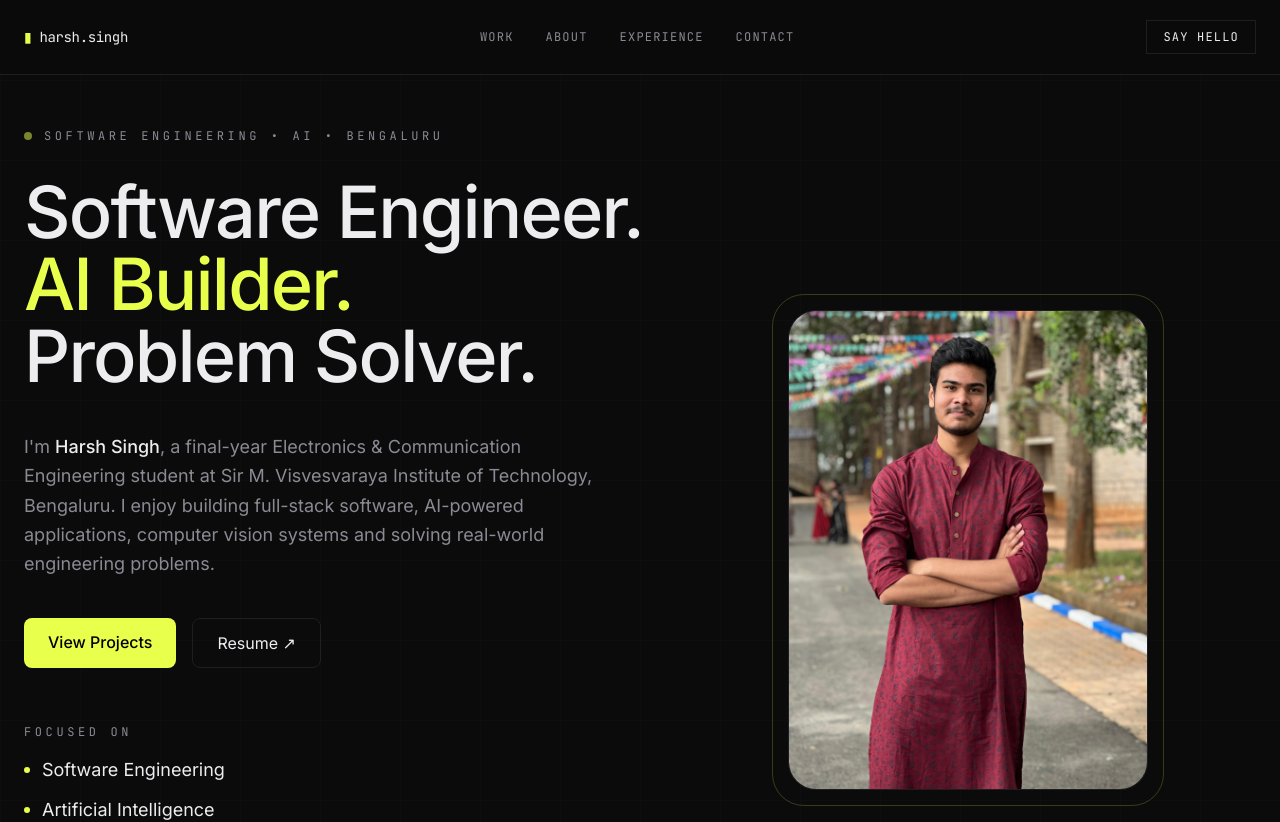
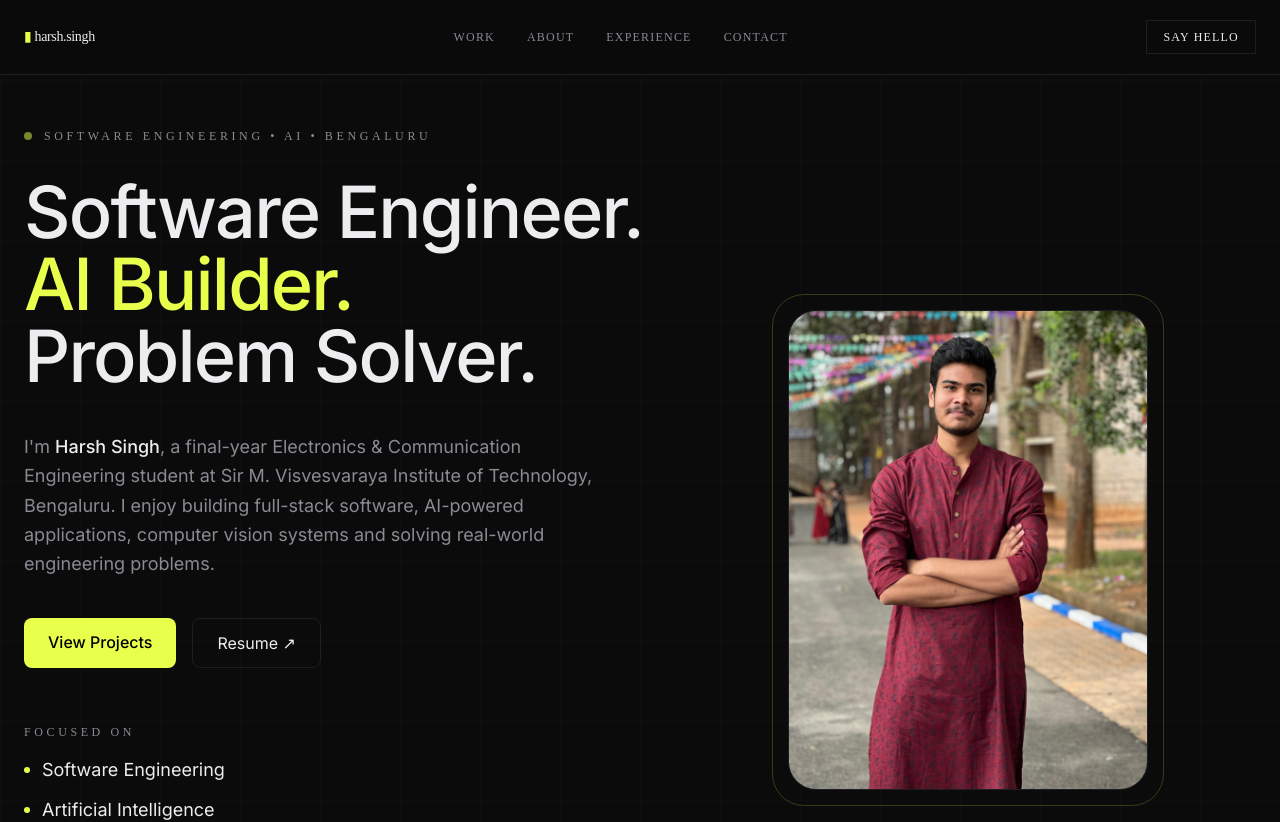
Before and after one commit to Harsh-1701/Portfolio, a Next.js app: page / in a window 1280 px wide. Shown: the top 822 px of the page. Built offline with nearby package versions, Linux system fonts and the light colour scheme.

Commit message:
perf: optimized font loading

```diff
--- a/app/globals.css
+++ b/app/globals.css
@@ -1,5 +1,3 @@
-@import url("https://fonts.googleapis.com/css2?family=Inter:wght@300;400;500;600;700&family=JetBrains+Mono:wght@400;500&family=Instrument+Serif&display=swap");
-
 @tailwind base;
 @tailwind components;
 @tailwind utilities;
--- a/app/layout.tsx
+++ b/app/layout.tsx
@@ -1,5 +1,11 @@
+import { Inter } from "next/font/google";
 import type { Metadata } from "next";
 import "./globals.css";
+
+const inter = Inter({
+  subsets: ["latin"],
+  display: "swap",
+});
 
 export const metadata: Metadata = {
   title: "Harsh Singh — ECE Engineer & Software Developer",
@@ -19,7 +25,9 @@
 export default function RootLayout({ children }: { children: React.ReactNode }) {
   return (
     <html lang="en">
-      <body className="font-sans antialiased">{children}</body>
+      <body className={inter.className}>
+        {children}
+      </body>
     </html>
   );
 }
```
